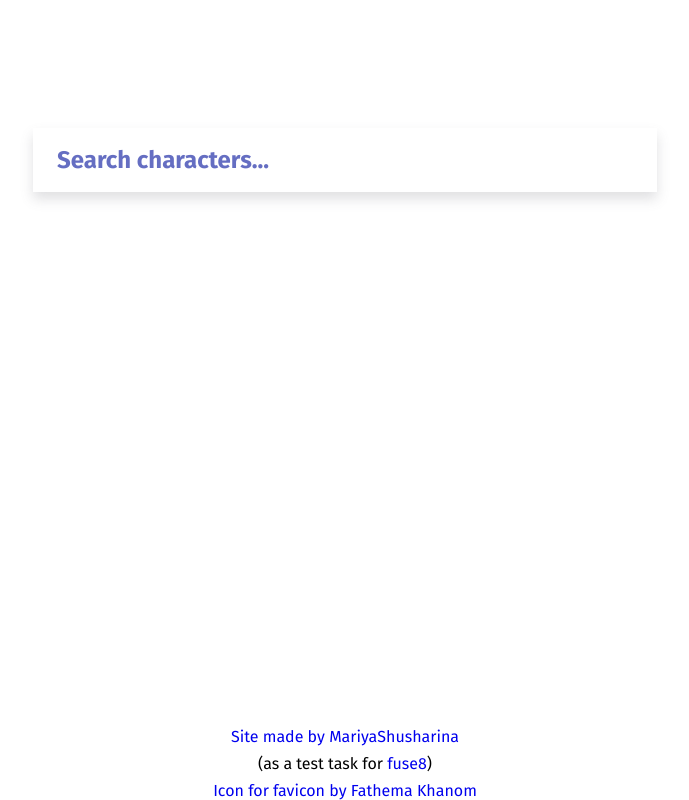
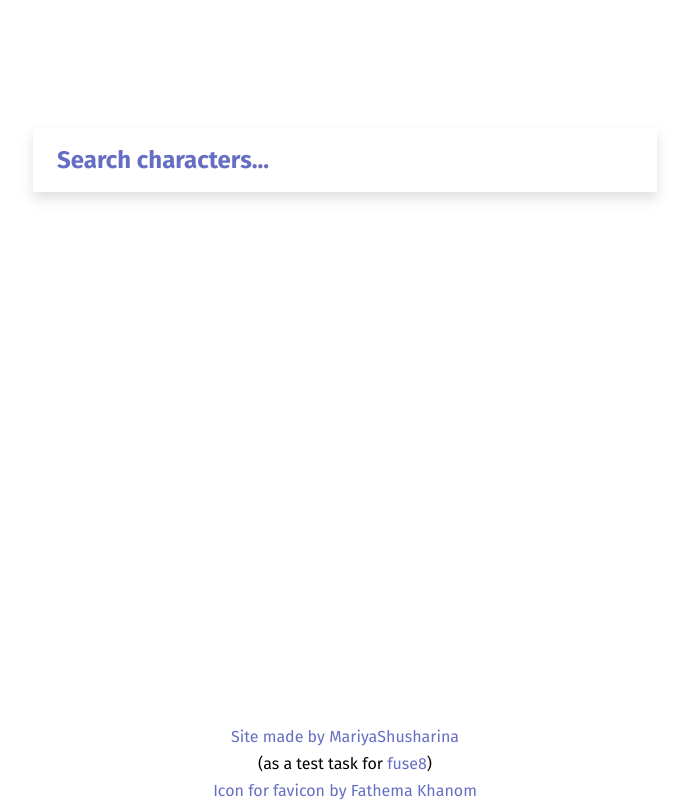
Before and after one commit to MariyaShusharina/fuse8-january-2025, a plain HTML site: page index.html in a window 1280 px wide. Shown: the whole page, without its empty margins (295-984 px from the left). Drawn offline with nearby package versions, Linux system fonts and the light colour scheme.

Commit message:
feat: add color transition for link on hover

```diff
--- a/style.css
+++ b/style.css
@@ -22,6 +22,12 @@ body {
 
 a {
   text-decoration: none;
+  color: rgba(101, 110, 194, 1);
+  transition: color ease-in-out 0.5s;
+}
+
+a:hover {
+  color: rgba(176, 101, 194, 1);
 }
 
 main {
```
